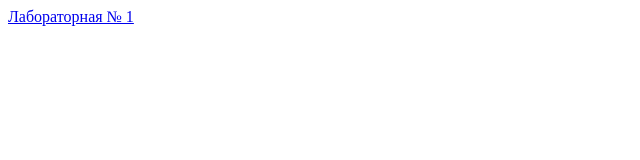
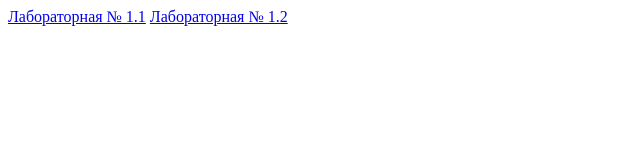
Before and after one commit to gardiys/gardiys.github.io, a plain HTML site: page index.html in a window 1280 px wide. Shown: the whole page, without its empty margins (0-640 px from the left). Drawn offline with Linux system fonts and the light colour scheme.

Commit message:
new updates to routing

```diff
--- a/index.html
+++ b/index.html
@@ -1 +1,2 @@
-<a href="lab1.1/index.xml">Лабораторная № 1</a>
+<a href="lab1.1/index.xsl">Лабораторная № 1.1</a>
+<a href="lab1.2/index.xsl">Лабораторная № 1.2</a>
```
